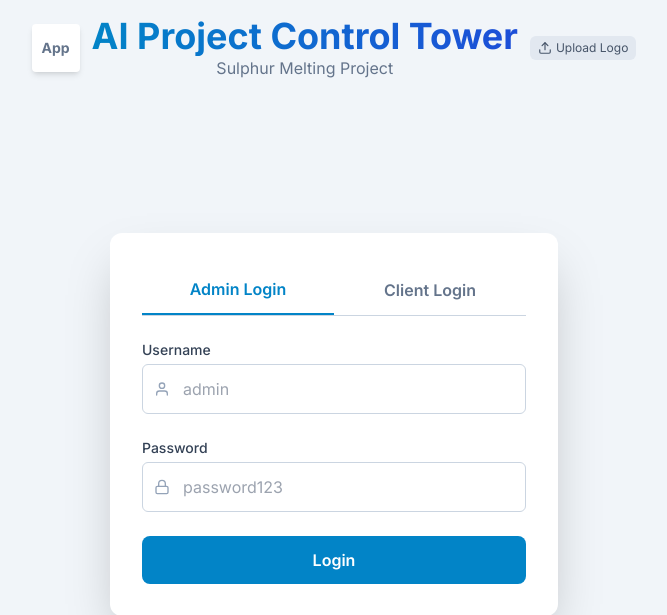
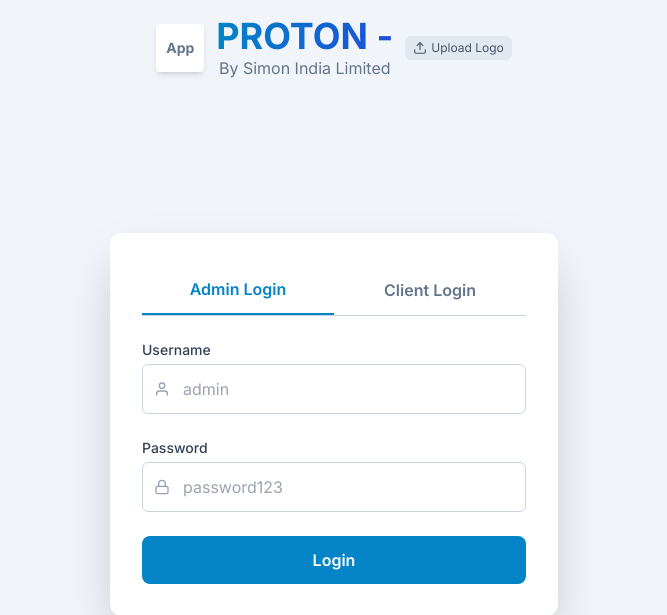
Before and after one commit to prabhatsingh03/project-control-tower, a Flask app: page / in a window 1280 px wide. Shown: the top 615 px of the page, without its empty margins (306-973 px from the left). Run offline with Flask 3, Linux system fonts and the light colour scheme; some libraries are stand-ins or nearby versions.

Commit message:
Update index.html

```diff
--- a/templates/index.html
+++ b/templates/index.html
@@ -4,7 +4,7 @@
 <head>
     <meta charset="UTF-8">
     <meta name="viewport" content="width=device-width, initial-scale=1.0">
-    <title>AI Project Control Tower</title>
+    <title>PROTON</title>
     <link rel="icon" href="static/favicon.ico" type="image/x-icon">
     <script src="https://cdn.tailwindcss.com"></script>
     <script src="https://cdnjs.cloudflare.com/ajax/libs/jspdf/2.5.1/jspdf.umd.min.js"></script>
@@ -418,6 +418,24 @@
             background-color: #93c5fd; /* blue-300 */
             cursor: not-allowed;
         }
+
+        .chat-message .prose h3 {
+            font-weight: 600;
+            margin-bottom: 0.5rem;
+            margin-top: 1rem;
+        }
+        .chat-message .prose ul {
+            list-style-type: disc;
+            padding-left: 1.25rem;
+            margin-top: 0.5rem;
+        }
+        .chat-message .prose p {
+            margin-top: 0.5rem;
+        }
+        .chat-message .prose li {
+            margin-bottom: 0.25rem;
+        }
+
     </style>
     <link rel="preconnect" href="https://fonts.googleapis.com">
     <link rel="preconnect" href="https://fonts.gstatic.com" crossorigin>
@@ -462,8 +480,9 @@
         const ChatIcon = (props) => React.createElement(SVGIcon, props, React.createElement("path",{d:"M21 15a2 2 0 0 1-2 2H7l-4 4V5a2 2 0 0 1 2-2h14a2 2 0 0 1 2 2z"}));
 
         // --- Configuration & Constants ---
-        const APP_TITLE = "AI Project Control Tower";
-        const APP_SUBTITLE = "Sulphur Melting Project";
+        const APP_TITLE = "PROTON -";
+        const APP_TITLE2= " 640TPD Sulphur Melting Project"
+        const APP_SUBTITLE = "By Simon India Limited";
         const LOCAL_STORAGE_KEY = 'aiProjectControlTowerTasks_v6_dynamic';
         const AUTH_STORAGE_KEY = 'aiProjectControlTowerAuth_v1';
         const ADMIN_USERNAME = "admin";
@@ -821,6 +840,45 @@
             );
         };
 
+        // --- Markdown Renderer ---
+        const SimpleMarkdownRenderer = ({ text }) => {
+            let html = '';
+            let in_list = false;
+            const lines = text.split('\n');
+
+            const processInlineFormatting = (line) => {
+                return line
+                    .replace(/\*\*(.*?)\*\*/g, '<strong>$1</strong>')
+                    .replace(/\*(.*?)\*/g, '<em>$1</em>');
+            };
+
+            for (const line of lines) {
+                if (line.startsWith('* ') || line.startsWith('- ')) {
+                    if (!in_list) {
+                        html += '<ul>';
+                        in_list = true;
+                    }
+                    html += `<li>${processInlineFormatting(line.substring(2))}</li>`;
+                } else {
+                    if (in_list) {
+                        html += '</ul>';
+                        in_list = false;
+                    }
+                    if (line.startsWith('### ')) {
+                        html += `<h3>${processInlineFormatting(line.substring(4))}</h3>`;
+                    } else if (line.trim() !== '') {
+                        html += `<p>${processInlineFormatting(line)}</p>`;
+                    }
+                }
+            }
+
+            if (in_list) {
+                html += '</ul>';
+            }
+
+            return React.createElement('div', { className: 'prose', dangerouslySetInnerHTML: { __html: html } });
+        };
+
         // --- Chatbot Component ---
         const Chatbot = ({ projectTasks }) => {
             const { useState, useEffect, useRef } = React;
@@ -839,7 +897,7 @@
             useEffect(() => {
                 if(isOpen) {
                     setMessages([
-                        { role: 'model', text: 'Hello! I am your project assistant. How can I help you with the Sulphur Melting Project today?' }
+                        { role: 'model', text: 'Hi, How can I help you today?' }
                     ]);
                 }
             }, [isOpen]);
@@ -858,7 +916,7 @@
                 const projectContext = `
                     You are a helpful project assistant for the "${APP_SUBTITLE}".
                     The user is viewing a project control tower application.
-                    Here is a summary of the current project tasks in JSON format (use this data to answer question but don't answer any generic question):
+                    Here is a summary of the current project tasks in JSON format (use this data to answer question, You can also answer question that are not included in data but it should be related to project management.) :
                     ${projectTasks.map(t => {
                         const taskSummary = {
                             wbs: t.wbs,
@@ -879,16 +937,17 @@
                         };
                         return JSON.stringify(taskSummary);
                     }).join('\n')}
-                    Keep your answers concise and directly related to the project data provided.
+
+                    Please format your responses using Markdown for readability. Use headings, bold text, and bullet points where appropriate.
+                    Keep your answers concise.
                     If you see a date as 'N/A', it means the date is not set.
-                    If you don't know the answer from the data, say that you don't have that information. If the question is related to Project you can use web for that.
-                    Keep in mind always that any activity can be called as critical which is longest in duration is critical(High Difference of Start and Finish date)
-                    Tell user that As it is longest in duration it can be critical.
+                    If you don't know the answer from the provided data, clearly state that. If the question is related to Project Management, you can use your general knowledge.
+                    When identifying a critical activity based on duration, explain that the activity with the longest duration is often on the critical path.
                 `;
 
                 const chatHistory = [
                     { role: "user", parts: [{ text: projectContext }] },
-                    { role: "model", parts: [{ text: "Understood. I will act as a project assistant and use only the provided data." }] },
+                    { role: "model", parts: [{ text: "Understood. I will act as a project assistant" }] },
                     ...newMessages.map(msg => ({
                         role: msg.role,
                         parts: [{ text: msg.text }]
@@ -931,12 +990,16 @@
                 React.createElement('div', { className: 'chatbot-container' },
                     React.createElement('div', { className: `chat-window ${!isOpen ? 'closed' : ''}` },
                         React.createElement('div', { className: 'chat-header' },
-                            React.createElement('span', null, 'Project Assistant'),
+                            React.createElement('span', null, 'PROTON AI'),
                             React.createElement('button', { onClick: () => setIsOpen(false) }, '×')
                         ),
                         React.createElement('div', { className: 'chat-messages' },
                             messages.map((msg, index) => (
-                                React.createElement('div', { key: index, className: `chat-message ${msg.role}` }, msg.text)
+                                React.createElement('div', { key: index, className: `chat-message ${msg.role}` },
+                                    msg.role === 'model'
+                                        ? React.createElement(SimpleMarkdownRenderer, { text: msg.text })
+                                        : msg.text
+                                )
                             )),
                             isLoading && React.createElement('div', { className: 'chat-message model' },
                                 React.createElement('div', { className: 'flex items-center gap-2' },
@@ -1254,8 +1317,9 @@
                         React.createElement("div", { className: "flex items-center space-x-3 mb-4 sm:mb-0" },
                           uploadedLogo ? React.createElement("img", { src: uploadedLogo, alt: "App Logo", className: "h-10 w-auto" }) : React.createElement(AppIconPlaceholder, { className: "text-sky-600" }),
                           React.createElement("div", null,
-                            React.createElement("h1", { className: "text-xl sm:text-2xl font-bold text-transparent bg-clip-text bg-gradient-to-r from-sky-600 to-blue-700" }, APP_TITLE),
-                            React.createElement("h2", { className: "text-xs sm:text-sm text-slate-500" }, APP_SUBTITLE)
+                          React.createElement("span", { className: "text-xl sm:text-2xl font-bold text-transparent bg-clip-text bg-gradient-to-r from-sky-600 to-blue-700" }, APP_TITLE),
+                          React.createElement("span", { className: "sm:text-xl font-bold bg-clip-text text-slate-500 italic" }, APP_TITLE2),
+                          React.createElement("h2", { className: "text-xs sm:text-sm text-slate-500" }, APP_SUBTITLE)
                           )
                         ),
                         React.createElement("button", { onClick: handleLogout, className: "w-full sm:w-auto px-4 py-2 text-sm font-medium text-slate-700 bg-slate-200 hover:bg-slate-300 rounded-lg flex items-center justify-center" }, React.createElement(LogOutIcon, { size: 16, className: "mr-2" }), "Logout")
```
